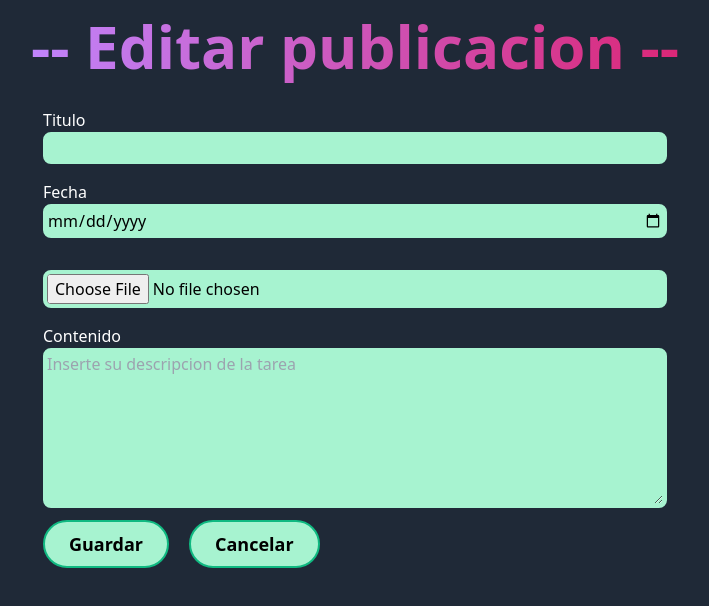
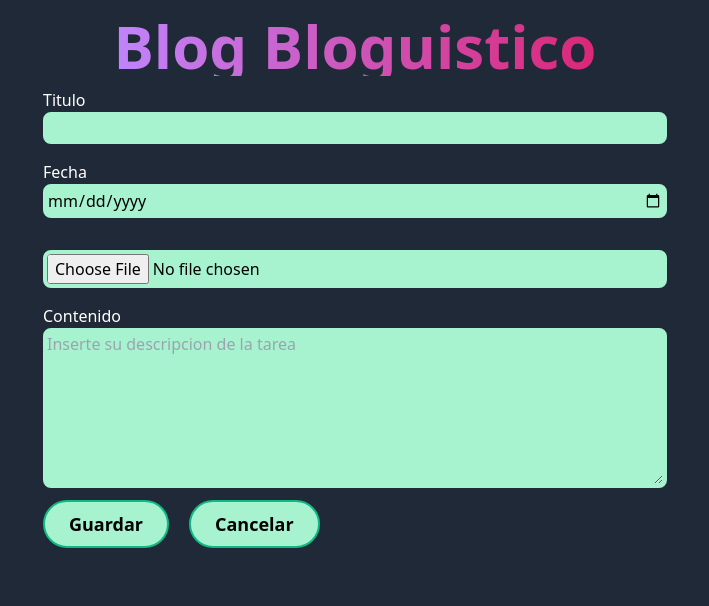
Before and after one commit to Vask3h/ProyectoBlog, a Nuxt app: page /postEditor in a window 1280 px wide. Shown: the top 606 px of the page, without its empty margins (285-994 px from the left). Built offline with nearby package versions, Linux system fonts and the light colour scheme.

Commit message:
FIX
Paddins texto - contenedor
Estilo fecha diferenciable
Titulo tamaño maximo permitido

```diff
--- a/app/components/post.vue
+++ b/app/components/post.vue
@@ -35,19 +35,21 @@ export default {
 
 <template>
 
-  <div class="bg-gray-800 rounded-xl overflow-hidden shadow-lg
+  <div class="bg-gray-900 rounded-xl overflow-hidden shadow-lg
             flex flex-col
             h-[380px] sm:h-[400px] lg:h-[420px]
             hover:scale-105 transition duration-300">
 
-  <div class="w-full h-40 sm:h-44 lg:h-48 overflow-hidden" >
-    <nuxt-img  class="w-full h-full object-cover" :src="imageLink"/>
-  </div>
+    <div class="w-full h-40 sm:h-44 lg:h-48 overflow-hidden">
+      <nuxt-img class="w-full h-full object-cover" :src="imageLink"/>
+    </div>
+    <div class="p-1" >
+      <h2 class="font-bold text-xl line-clamp-2">{{ title }}</h2>
+      <p class="text-xs text-gray-400 uppercase tracking-wide my-1" >{{ formatSpanishDate(date) }}</p>
+      <p class="line-clamp-4">{{ body }}</p>
+    </div>
 
-    <h2 class="font-bold text-xl">{{ title }}</h2>
-    <p>{{ formatSpanishDate(date) }}</p>
-    <p class="line-clamp-5">{{ body }}</p>
-    <div class="flex gap-5">
+    <div class="flex gap-5 p-1">
       <buttons
           v-if="postManager"
           buttonName="Eliminar"
--- a/app/pages/postEditor.vue
+++ b/app/pages/postEditor.vue
@@ -72,9 +72,14 @@ function saveEdit(){
 
   <div class="w-screen h-screen bg-gray-800 text-white flex flex-col items-center p-4">
 
-    <h1 class=" h-20 font-bold text-transparent bg-clip-text text-6xl  bg-gradient-to-r from-purple-400 to-pink-600  align-middle ">
-      -- Editar publicacion --
-    </h1>
+    <div class="font-bold text-transparent bg-clip-text
+             text-3xl sm:text-4xl md:text-5xl lg:text-6xl
+             bg-gradient-to-r from-purple-400 to-pink-600
+             text-center"> <!-- Titulo -->
+
+      Blog Bloguistico
+
+    </div>
 
     <div class="w-[50%] flex flex-col gap-1">
 
--- a/app/pages/postManager.vue
+++ b/app/pages/postManager.vue
@@ -10,11 +10,12 @@ onMounted(loadPosts)
 <template>
 
   <div class=" min-h-screen bg-gray-800 text-white  p-4 "> <!-- Contenedor principal pantalla completa -->
-    <div class=" flex justify-center "> <!-- Titulo -->
+    <div class="font-bold text-transparent bg-clip-text
+             text-3xl sm:text-4xl md:text-5xl lg:text-6xl
+             bg-gradient-to-r from-purple-400 to-pink-600
+             text-center"> <!-- Titulo -->
 
-      <h1 class=" h-20 font-bold text-transparent bg-clip-text text-6xl  bg-gradient-to-r from-purple-400 to-pink-600  align-middle ">
-        Gestor de publicaciones
-      </h1>
+      Blog Bloguistico
 
     </div>
 
```
